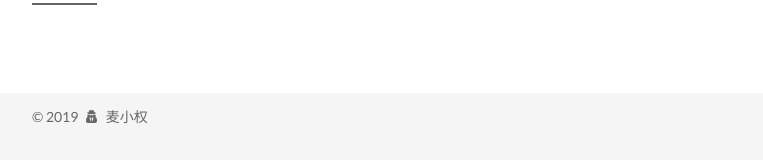
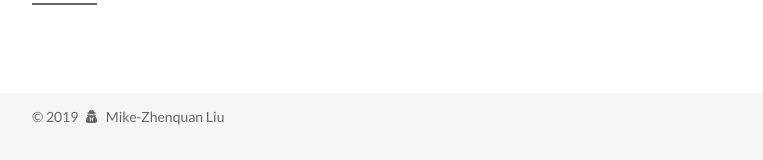
Before and after one commit to htzziot/htzziot.github.io, a Jekyll site: the page built from index.html, in a window 1280 px wide. Shown: the part 1800-1960 px from the top of the page, without its empty margins (258-1021 px from the left). Built offline with Jekyll 4.4.1, drawn with Linux system fonts in a browser that asks for light colours; the list of posts is cut into pages by our own code; part of the change alters nothing that is shown.

```diff
--- a/_config.yml
+++ b/_config.yml
@@ -6,8 +6,8 @@
 # Site
 title: EdgeV
 subtitle: Dedicate in IIoT area.
-description: 工业物联网及工业大数据领域，还有部分个人成长与技能分享
-author: 麦小权
+description: 工业物联网|工业大数据|个人成长|技能分享
+author: Mike-Zhenquan Liu
 # Support language: de, en, fr-FR, id, ja, ko, pt-BR, pt, ru, zh-Hans, zh-hk, zh-tw
 language: zh-Hans
 date_format: '%Y-%m-%d'
@@ -215,7 +215,8 @@ font:
 # Value is the target link (E.g. GitHub: https://github.com/iissnan)
 social:
   # GitHub: https://github.com
-  LinkedIn: https://www.linkedin.com/in/mike-zhenquan-liu-4296127a/
+  领英: https://www.linkedin.com/in/mike-zhenquan-liu-4296127a/
+  微信公众号:  http://img.edgev.cn//edgev/20191013182455.jpg
 
 
 # Social Links Icons
@@ -230,7 +231,8 @@ social_icons:
   GitHub: github
   Twitter: twitter
   Weibo: weibo
-  LinkedIn: linkedin
+  LinkedIn: linkedin-square
+  Weixin: weixin
 
 
 # Sidebar Avatar
@@ -327,10 +329,10 @@ post_wordcount:
   separated_meta: true
 
 # Wechat Subscriber
-#wechat_subscriber:
-  #enabled: true
-  #qcode: /path/to/your/wechatqcode ex. /uploads/wechat-qcode.jpg
-  #description: ex. subscribe to my blog by scanning my public wechat account
+wechat_subscriber:
+  enabled: true
+  qcode: http://img.edgev.cn//edgev/20191013182455.jpg
+  description: 扫码关注DigitalHub公众号
 
 # Declare license on posts
 post_copyright:
```
